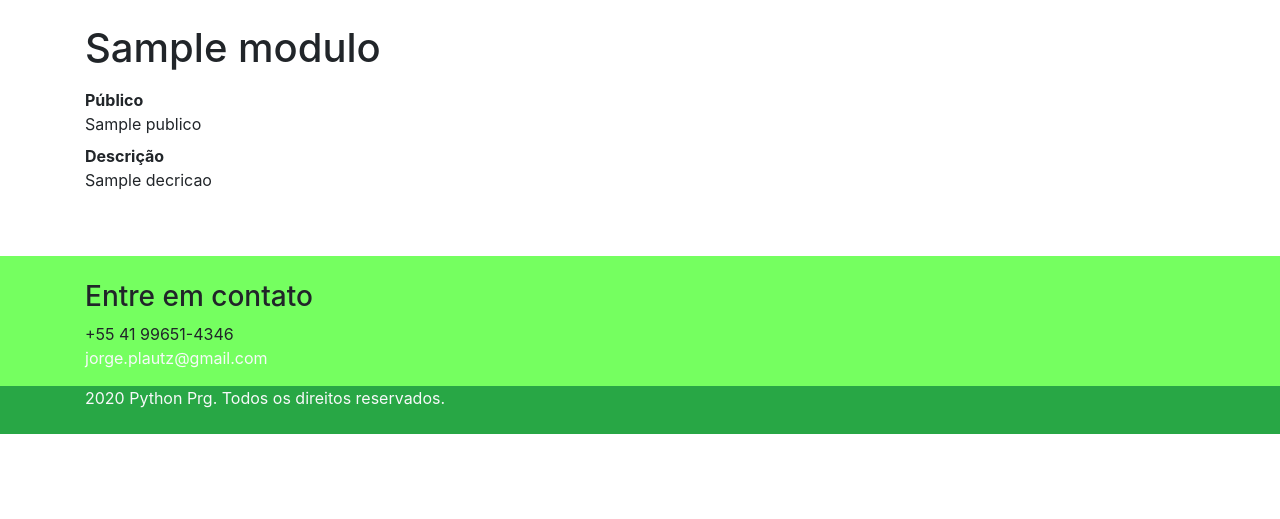
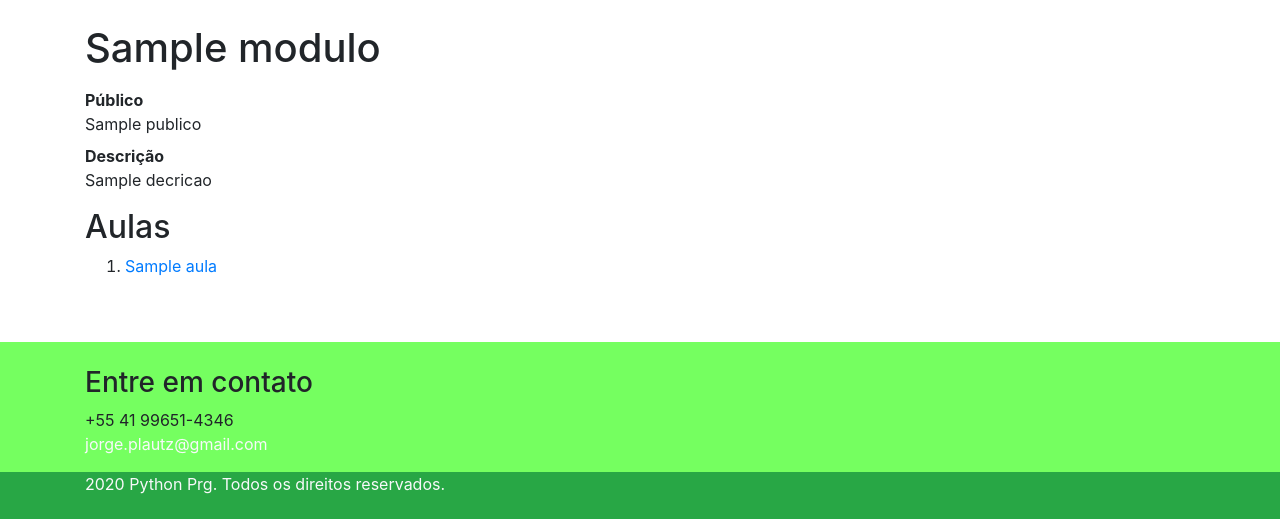
Before and after one commit to jlplautz/course-django, a Django app: template pyprg/modulos/templates/modulos/modulo_detalhe.html in a window 1280 px wide. Shown: the part 56-575 px from the top of the page. Run offline with Django 3.2, Linux system fonts and the light colour scheme; the template is opened without the code that fills it: most values are stand-ins (such as "Sample title", 1, 10 or a date in 2020); some libraries are stand-ins or nearby versions.

Commit message:
Criado link para as aulas
close #132

```diff
--- a/pyprg/modulos/facade.py
+++ b/pyprg/modulos/facade.py
@@ -19,3 +19,7 @@ def encontrar_modulo(slug: str) -> Modulo:
     :return: o atributo slug to meu modelo ter-a que ser igual ao atributo slug que esta sendo recebido
     """
     return Modulo.objects.get(slug=slug)
+
+
+def lista_aulas_de_modulo_ordenadas(modulo: Modulo):
+    return list(modulo.aula_set.order_by('order').all())
--- a/pyprg/modulos/templates/modulos/modulo_detalhe.html
+++ b/pyprg/modulos/templates/modulos/modulo_detalhe.html
@@ -14,6 +14,12 @@
                 <dd>{{ modulo.decricao }}</dd>
 
             </dl>
+            <h2>Aulas</h2>
+            <ol>
+                {% for aula in aulas %}
+                    <li><a href="{{ aula.get_absolute_url }}">{{ aula.titulo }}</a></li>
+                {% endfor %}
+            </ol>
         </div>
     </div>
 </div>
--- a/pyprg/modulos/urls.py
+++ b/pyprg/modulos/urls.py
@@ -6,4 +6,5 @@ app_name = 'modulos'
 urlpatterns = [
     # <slug> => que no teste demos o nome de motivação
     path('<slug:slug>', views.detalhe, name='detalhe'),
+    path('/aulas/<slug:slug>', views.aula, name='aula'),
 ]
```
Also changed, not shown: pyprg/modulos/tests/test_modulo_detalhe.py (+17 -2 lines), pyprg/modulos/views.py (+6 -1 lines).
